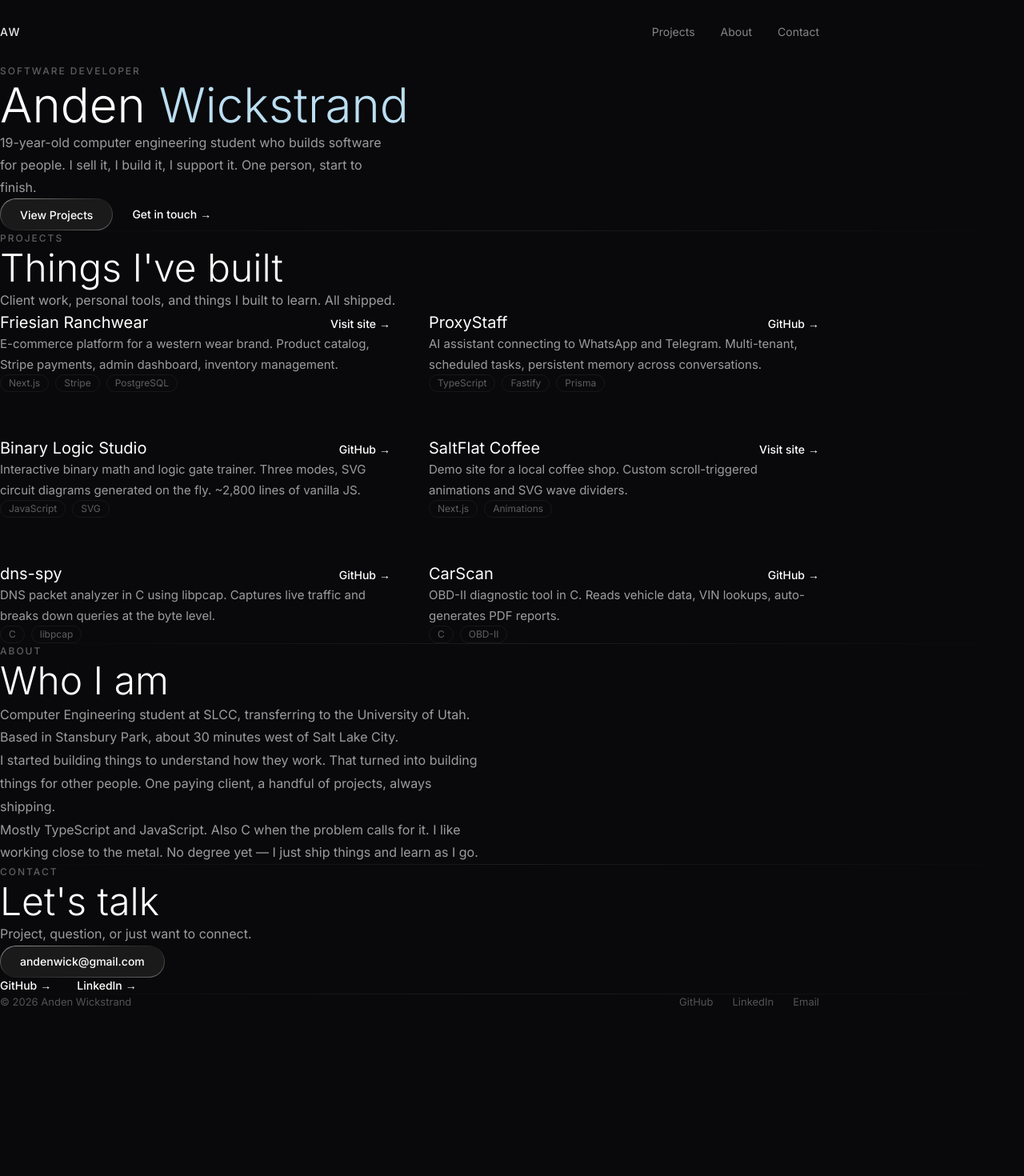
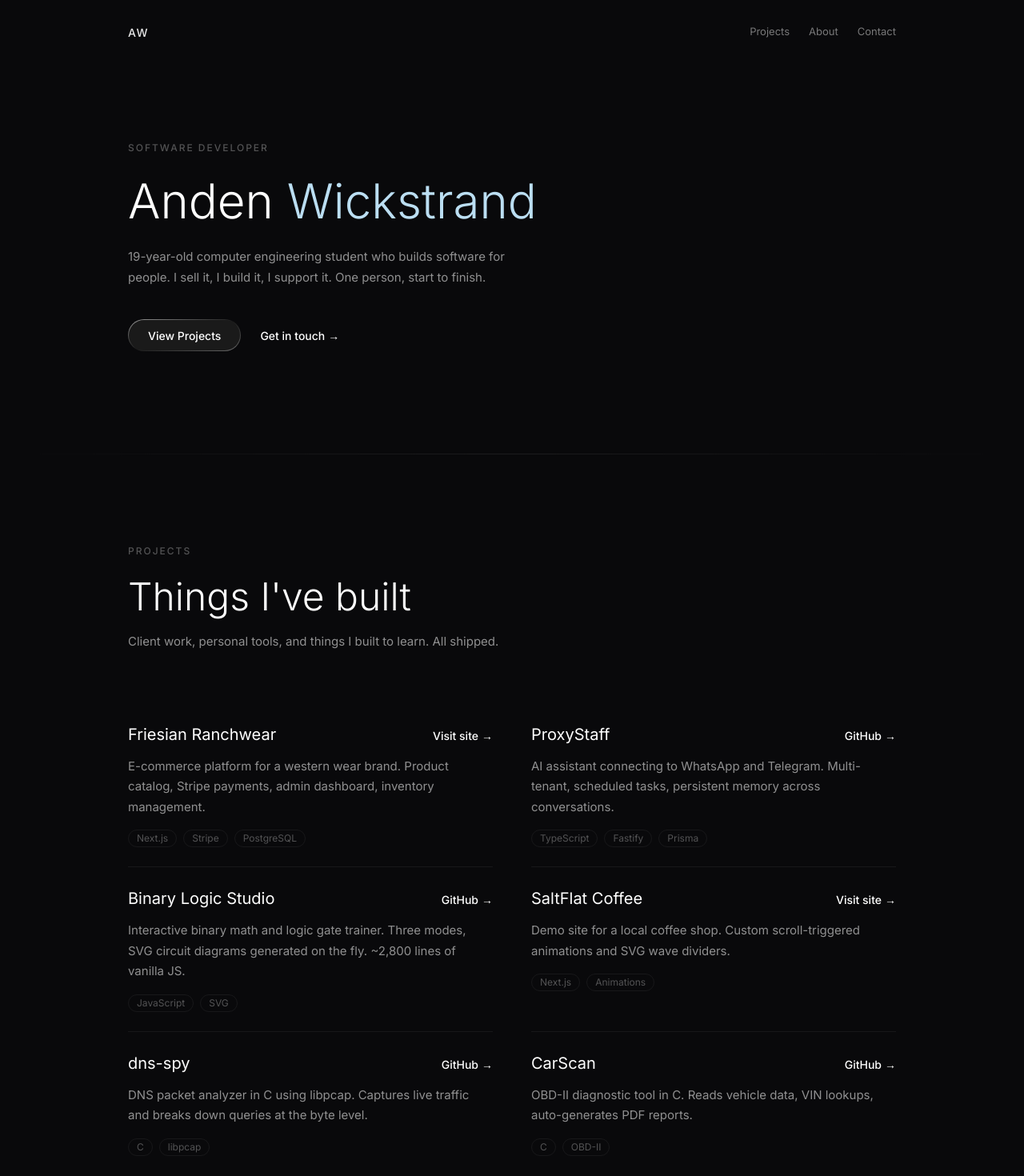
Before and after one commit to andenwick/portfolio, a Next.js app: page / in a window 1280 px wide. Shown: the top 1470 px of the page at 80% size. Before the commit the page ends 1262 px from the top, so only its background shows below. Built offline with nearby package versions, Linux system fonts and the light colour scheme.

Commit message:
fix: move all spacing to plain CSS - Tailwind utilities not compiling on Railway

```diff
--- a/src/app/globals.css
+++ b/src/app/globals.css
@@ -4,78 +4,148 @@
 :root {
   --bg: #09090B;
   --accent: rgb(187, 222, 242);
+  --text: white;
+  --text-muted: rgba(255, 255, 255, 0.55);
+  --text-faint: rgba(255, 255, 255, 0.3);
+  --border: rgba(255, 255, 255, 0.06);
   --ease: cubic-bezier(0.4, 0, 0.2, 1);
   --ease-out: cubic-bezier(0, 0, 0.2, 1);
 }
 
-* {
-  margin: 0;
-  padding: 0;
-  box-sizing: border-box;
-}
-
-html {
-  scroll-behavior: smooth;
-}
+* { margin: 0; padding: 0; box-sizing: border-box; }
+html { scroll-behavior: smooth; }
 
 body {
   background: var(--bg);
-  color: white;
+  color: var(--text);
   -webkit-font-smoothing: antialiased;
   -moz-osx-font-smoothing: grayscale;
 }
 
-/* Section divider — subtle gradient line */
-.section-divider {
-  background: linear-gradient(
-    90deg,
-    rgba(255, 255, 255, 0) 0%,
-    rgba(255, 255, 255, 0.08) 50%,
-    rgba(255, 255, 255, 0) 100%
-  );
-  height: 1px;
-  width: 100%;
+::selection { background: rgba(187, 222, 242, 0.3); }
+
+/* ── Layout ── */
+.section-wrap {
+  max-width: 1024px;
+  margin: 0 auto;
+  padding: 0 24px;
 }
 
-/* Section label — small uppercase */
+.section-inner {
+  padding: 80px 0 96px;
+}
+
+.hero-inner {
+  padding: 64px 0 96px;
+}
+
+/* ── Nav ── */
+.nav {
+  max-width: 1024px;
+  margin: 0 auto;
+  padding: 0 24px;
+  height: 64px;
+  display: flex;
+  align-items: center;
+  justify-content: space-between;
+}
+
+.nav-logo {
+  font-size: 14px;
+  font-weight: 500;
+  letter-spacing: 0.1em;
+  color: rgba(255, 255, 255, 0.9);
+  text-decoration: none;
+}
+
+.nav-links {
+  display: flex;
+  align-items: center;
+  gap: 24px;
+}
+
+.nav-link {
+  font-size: 13px;
+  color: rgba(255, 255, 255, 0.45);
+  text-decoration: none;
+  transition: color 0.3s;
+}
+
+.nav-link:hover { color: white; }
+
+/* ── Section divider ── */
+.section-divider {
+  height: 1px;
+  background: linear-gradient(90deg, transparent, rgba(255,255,255,0.08) 50%, transparent);
+}
+
+/* ── Section label ── */
 .section-label {
   font-size: 12px;
   font-weight: 500;
   text-transform: uppercase;
   letter-spacing: 2px;
-  color: rgba(255, 255, 255, 0.35);
+  color: var(--text-faint);
 }
 
-/* Section heading — responsive */
+/* ── Section heading ── */
 .section-heading {
   font-size: clamp(1.75rem, 6vw, 3rem);
   font-weight: 300;
   line-height: 1.15;
   color: white;
+  margin-top: 20px;
 }
 
-/* Glass pill button */
+/* ── Section desc ── */
+.section-desc {
+  margin-top: 16px;
+  max-width: 512px;
+  font-size: 15px;
+  line-height: 1.7;
+  color: var(--text-muted);
+}
+
+/* ── Hero ── */
+.hero-title {
+  margin-top: 24px;
+  max-width: 672px;
+  font-size: clamp(2.25rem, 8vw, 3.75rem);
+  font-weight: 300;
+  line-height: 1.1;
+  color: white;
+}
+
+.hero-accent { color: var(--accent); }
+
+.hero-desc {
+  margin-top: 24px;
+  max-width: 480px;
+  font-size: 15px;
+  line-height: 1.7;
+  color: var(--text-muted);
+}
+
+.hero-ctas {
+  margin-top: 40px;
+  display: flex;
+  align-items: center;
+  gap: 24px;
+}
+
+/* ── Glass pill ── */
 .glass-pill {
   height: 40px;
   padding: 1px;
   border-radius: 9999px;
-  background: linear-gradient(
-    to right bottom,
-    rgb(154, 154, 154),
-    rgb(26, 26, 26),
-    rgb(106, 106, 106)
-  );
+  background: linear-gradient(to right bottom, rgb(154,154,154), rgb(26,26,26), rgb(106,106,106));
   transition: all 0.5s var(--ease-out);
   display: inline-flex;
+  text-decoration: none;
 }
 
 .glass-pill:hover {
-  background: linear-gradient(
-    to right bottom,
-    rgb(187, 222, 242),
-    rgb(40, 40, 40),
-    rgb(140, 140, 140)
-  );
+  background: linear-gradient(to right bottom, var(--accent), rgb(40,40,40), rgb(140,140,140));
 }
 
 .glass-pill-inner {
@@ -93,39 +163,159 @@ body {
   gap: 8px;
 }
 
-/* Section fade-in */
+/* ── Arrow link ── */
+.arrow-link {
+  display: inline-flex;
+  align-items: center;
+  gap: 4px;
+  font-size: 14px;
+  font-weight: 500;
+  color: white;
+  text-decoration: none;
+  transition: opacity 0.3s;
+}
+
+.arrow-link:hover { opacity: 0.7; }
+.arrow-link .arrow {
+  display: inline-block;
+  transition: transform 0.3s ease-out;
+}
+.arrow-link:hover .arrow { transform: translateX(4px); }
+
+/* ── Fade in ── */
 .fade-section {
   opacity: 0;
   transform: translateY(20px);
   transition: opacity 1s var(--ease-out), transform 1s var(--ease-out);
 }
-
 .fade-section.visible {
   opacity: 1;
   transform: translateY(0);
 }
 
-/* Text link arrow */
-.arrow-link .arrow {
-  display: inline-block;
-  transition: transform 0.3s ease-out;
+/* ── Projects ── */
+.project-grid {
+  margin-top: 64px;
 }
 
-.arrow-link:hover .arrow {
-  transform: translateX(4px);
+.project-card {
+  padding: 32px 0;
 }
 
-/* Tag */
+.project-card-border {
+  border-top: 1px solid var(--border);
+}
+
+.project-header {
+  display: flex;
+  align-items: baseline;
+  justify-content: space-between;
+  gap: 16px;
+}
+
+.project-title {
+  font-size: 18px;
+  font-weight: 400;
+  color: white;
+}
+
+.project-desc {
+  margin-top: 12px;
+  font-size: 15px;
+  line-height: 1.7;
+  color: var(--text-muted);
+}
+
+.project-tags {
+  margin-top: 16px;
+  display: flex;
+  flex-wrap: wrap;
+  gap: 8px;
+}
+
 .tech-tag {
   font-size: 12px;
   font-weight: 400;
-  color: rgba(255, 255, 255, 0.35);
+  color: var(--text-faint);
   padding: 4px 10px;
   border-radius: 9999px;
-  border: 1px solid rgba(255, 255, 255, 0.06);
+  border: 1px solid var(--border);
   line-height: 1;
 }
 
-::selection {
-  background: rgba(187, 222, 242, 0.3);
+/* ── About ── */
+.about-text {
+  margin-top: 40px;
+  max-width: 600px;
+  display: flex;
+  flex-direction: column;
+  gap: 24px;
 }
+
+.about-p {
+  font-size: 15px;
+  line-height: 1.8;
+  color: var(--text-muted);
+}
+
+/* ── Contact ── */
+.contact-links {
+  margin-top: 32px;
+  display: flex;
+  align-items: center;
+  gap: 32px;
+}
+
+/* ── Footer ── */
+.footer-inner {
+  max-width: 1024px;
+  margin: 0 auto;
+  padding: 40px 24px;
+  display: flex;
+  flex-direction: column;
+  gap: 16px;
+}
+
+.footer-copy {
+  font-size: 13px;
+  color: var(--text-faint);
+}
+
+.footer-links {
+  display: flex;
+  align-items: center;
+  gap: 24px;
+}
+
+.footer-link {
+  font-size: 13px;
+  color: var(--text-faint);
+  text-decoration: none;
+  transition: color 0.3s;
+}
+
+.footer-link:hover { color: var(--text-muted); }
+
+/* ── Desktop ── */
+@media (min-width: 640px) {
+  .section-wrap { padding: 0 32px; }
+  .nav { padding: 0 32px; height: 80px; }
+  .section-inner { padding: 112px 0 128px; }
+  .hero-inner { padding: 96px 0 128px; }
+  .project-grid {
+    display: grid;
+    grid-template-columns: 1fr 1fr;
+    gap: 0 48px;
+  }
+  .project-card { padding: 24px 0; }
+  .project-card-border { border-top: none; }
+  .project-card:nth-child(n+3) { border-top: 1px solid var(--border); }
+  .project-title { font-size: 20px; }
+  .about-text { margin-top: 56px; }
+  .footer-inner {
+    flex-direction: row;
+    justify-content: space-between;
+    align-items: center;
+    padding: 48px 32px;
+  }
+}
--- a/src/app/page.tsx
+++ b/src/app/page.tsx
@@ -101,7 +101,7 @@ function ArrowLink({
   return (
     <a
       href={href}
-      className="arrow-link inline-flex items-center gap-1 text-sm font-medium text-white transition-opacity duration-300 hover:opacity-80"
+      className="arrow-link"
       target={href.startsWith("http") ? "_blank" : undefined}
       rel={href.startsWith("http") ? "noopener noreferrer" : undefined}
     >
@@ -112,28 +112,18 @@ function ArrowLink({
 }
 
 function SectionLabel({ children }: { children: React.ReactNode }) {
-  return (
-    <p className="section-label">
-      {children}
-    </p>
-  );
+  return <p className="section-label">{children}</p>;
 }
 
 /* ── Sections ── */
 
 function Nav() {
   return (
-    <nav className="mx-auto flex h-16 max-w-[1024px] items-center justify-between px-6 sm:h-20 sm:px-8">
-      <a href="/" className="text-sm font-medium tracking-widest text-white/90">
-        AW
-      </a>
-      <div className="flex items-center gap-6 sm:gap-8">
+    <nav className="nav">
+      <a href="/" className="nav-logo">AW</a>
+      <div className="nav-links">
         {["Projects", "About", "Contact"].map((item) => (
-          <a
-            key={item}
-            href={`#${item.toLowerCase()}`}
-            className="text-[13px] text-white/50 transition-colors duration-300 hover:text-white sm:text-sm"
-          >
+          <a key={item} href={`#${item.toLowerCase()}`} className="nav-link">
             {item}
           </a>
         ))}
@@ -145,20 +135,19 @@ function Nav() {
 function Hero() {
   const ref = useFadeIn();
   return (
-    <section className="mx-auto max-w-[1024px] px-6 sm:px-8">
-      <div className="pb-24 pt-16 sm:pb-32 sm:pt-24">
+    <section className="section-wrap">
+      <div className="section-inner hero-inner">
         <div ref={ref} className="fade-section">
           <SectionLabel>Software Developer</SectionLabel>
-          <h1 className="mt-6 max-w-[672px] text-[clamp(2.25rem,8vw,3.75rem)] font-light leading-[1.1] text-white">
-            Anden{" "}
-            <span className="text-[rgb(187,222,242)]">Wickstrand</span>
+          <h1 className="hero-title">
+            Anden <span className="hero-accent">Wickstrand</span>
           </h1>
-          <p className="mt-6 max-w-[480px] text-[15px] leading-[1.7] text-white/60 sm:text-base sm:leading-[1.75]">
+          <p className="hero-desc">
             19-year-old computer engineering student who builds software for
             people. I sell it, I build it, I support it. One person, start to
             finish.
           </p>
-          <div className="mt-10 flex items-center gap-6">
+          <div className="hero-ctas">
             <GlassPill href="#projects">View Projects</GlassPill>
             <ArrowLink href="#contact">Get in touch</ArrowLink>
           </div>
@@ -172,19 +161,14 @@ function Projects() {
   return (
     <section id="projects">
       <div className="section-divider" />
-      <div className="mx-auto max-w-[1024px] px-6 sm:px-8">
-        <div className="pb-24 pt-20 sm:pb-32 sm:pt-28">
-          <div className="max-w-[768px]">
+      <div className="section-wrap">
+        <div className="section-inner">
           <SectionLabel>Projects</SectionLabel>
-            <h2 className="section-heading mt-5">
-              Things I&apos;ve built
-            </h2>
-            <p className="mt-4 max-w-[512px] text-[15px] leading-[1.7] text-white/60 sm:text-base">
-              Client work, personal tools, and things I built to learn. All
-              shipped.
+          <h2 className="section-heading">Things I&apos;ve built</h2>
+          <p className="section-desc">
+            Client work, personal tools, and things I built to learn. All shipped.
           </p>
-          </div>
-          <div className="mt-16 space-y-0 sm:mt-20 sm:grid sm:grid-cols-2 sm:gap-x-12 sm:gap-y-14 sm:space-y-0">
+          <div className="project-grid">
             {projects.map((p, i) => (
               <ProjectCard key={p.title} project={p} index={i} />
             ))}
@@ -206,20 +190,16 @@ function ProjectCard({
   return (
     <div
       ref={ref}
-      className={`fade-section py-8 sm:py-0 ${index > 0 ? "border-t border-white/[0.06] sm:border-t-0" : ""}`}
+      className={`fade-section project-card ${index > 0 ? "project-card-border" : ""}`}
     >
-      <div className="flex items-baseline justify-between gap-4">
-        <h3 className="text-lg font-normal text-white sm:text-xl">{project.title}</h3>
+      <div className="project-header">
+        <h3 className="project-title">{project.title}</h3>
         <ArrowLink href={project.link}>{project.linkLabel}</ArrowLink>
       </div>
-      <p className="mt-3 text-[15px] leading-[1.7] text-white/60">
-        {project.description}
-      </p>
-      <div className="mt-4 flex flex-wrap gap-2">
+      <p className="project-desc">{project.description}</p>
+      <div className="project-tags">
         {project.tech.map((t) => (
-          <span key={t} className="tech-tag">
-            {t}
-          </span>
+          <span key={t} className="tech-tag">{t}</span>
         ))}
       </div>
     </div>
@@ -231,26 +211,24 @@ function About() {
   return (
     <section id="about">
       <div className="section-divider" />
-      <div className="mx-auto max-w-[1024px] px-6 sm:px-8">
-        <div className="pb-24 pt-20 sm:pb-32 sm:pt-28">
-          <div ref={ref} className="fade-section max-w-[768px]">
+      <div className="section-wrap">
+        <div className="section-inner">
+          <div ref={ref} className="fade-section">
             <SectionLabel>About</SectionLabel>
-            <h2 className="section-heading mt-5">
-              Who I am
-            </h2>
+            <h2 className="section-heading">Who I am</h2>
           </div>
-          <div className="mt-10 max-w-[600px] space-y-6 sm:mt-14">
-            <p ref={useFadeIn()} className="fade-section text-[15px] leading-[1.8] text-white/60 sm:text-base">
+          <div className="about-text">
+            <p ref={useFadeIn()} className="fade-section about-p">
               Computer Engineering student at SLCC, transferring to the
               University of Utah. Based in Stansbury Park, about 30 minutes west
               of Salt Lake City.
             </p>
-            <p ref={useFadeIn()} className="fade-section text-[15px] leading-[1.8] text-white/60 sm:text-base">
+            <p ref={useFadeIn()} className="fade-section about-p">
               I started building things to understand how they work. That turned
               into building things for other people. One paying client, a
               handful of projects, always shipping.
             </p>
-            <p ref={useFadeIn()} className="fade-section text-[15px] leading-[1.8] text-white/60 sm:text-base">
+            <p ref={useFadeIn()} className="fade-section about-p">
               Mostly TypeScript and JavaScript. Also C when the problem calls
               for it. I like working close to the metal. No degree yet — I just
               ship things and learn as I go.
@@ -267,26 +245,22 @@ function Contact() {
   return (
     <section id="contact">
       <div className="section-divider" />
-      <div className="mx-auto max-w-[1024px] px-6 sm:px-8">
-        <div className="pb-24 pt-20 sm:pb-32 sm:pt-28">
-          <div ref={ref} className="fade-section max-w-[768px]">
+      <div className="section-wrap">
+        <div className="section-inner">
+          <div ref={ref} className="fade-section">
             <SectionLabel>Contact</SectionLabel>
-            <h2 className="section-heading mt-5">
-              Let&apos;s talk
-            </h2>
-            <p className="mt-4 text-[15px] leading-[1.7] text-white/60 sm:text-base">
+            <h2 className="section-heading">Let&apos;s talk</h2>
+            <p className="section-desc">
               Project, question, or just want to connect.
             </p>
-            <div className="mt-10">
+            <div style={{ marginTop: "40px" }}>
               <GlassPill href="mailto:andenwick@gmail.com">
                 andenwick@gmail.com
               </GlassPill>
             </div>
-            <div className="mt-8 flex items-center gap-8">
+            <div className="contact-links">
               <ArrowLink href="https://github.com/andenwick">GitHub</ArrowLink>
-              <ArrowLink href="https://linkedin.com/in/andenwick">
-                LinkedIn
-              </ArrowLink>
+              <ArrowLink href="https://linkedin.com/in/andenwick">LinkedIn</ArrowLink>
             </div>
           </div>
         </div>
@@ -299,12 +273,9 @@ function Footer() {
   return (
     <footer>
       <div className="section-divider" />
-      <div className="mx-auto max-w-[1024px] px-6 sm:px-8">
-        <div className="flex flex-col items-start justify-between gap-4 py-10 sm:flex-row sm:items-center sm:py-12">
-          <p className="text-[13px] text-white/30">
-            &copy; {new Date().getFullYear()} Anden Wickstrand
-          </p>
-          <div className="flex items-center gap-6">
+      <div className="footer-inner">
+        <p className="footer-copy">&copy; {new Date().getFullYear()} Anden Wickstrand</p>
+        <div className="footer-links">
           {[
             { label: "GitHub", href: "https://github.com/andenwick" },
             { label: "LinkedIn", href: "https://linkedin.com/in/andenwick" },
@@ -313,7 +284,7 @@ function Footer() {
             <a
               key={l.label}
               href={l.href}
-                className="text-[13px] text-white/30 transition-colors duration-300 hover:text-white/60"
+              className="footer-link"
               target={l.href.startsWith("http") ? "_blank" : undefined}
               rel={l.href.startsWith("http") ? "noopener noreferrer" : undefined}
             >
@@ -322,12 +293,9 @@ function Footer() {
           ))}
         </div>
       </div>
-      </div>
     </footer>
   );
 }
-
-/* ── Page ── */
 
 export default function Home() {
   return (
```
Lines whose indentation alone changed are shown as unchanged.
